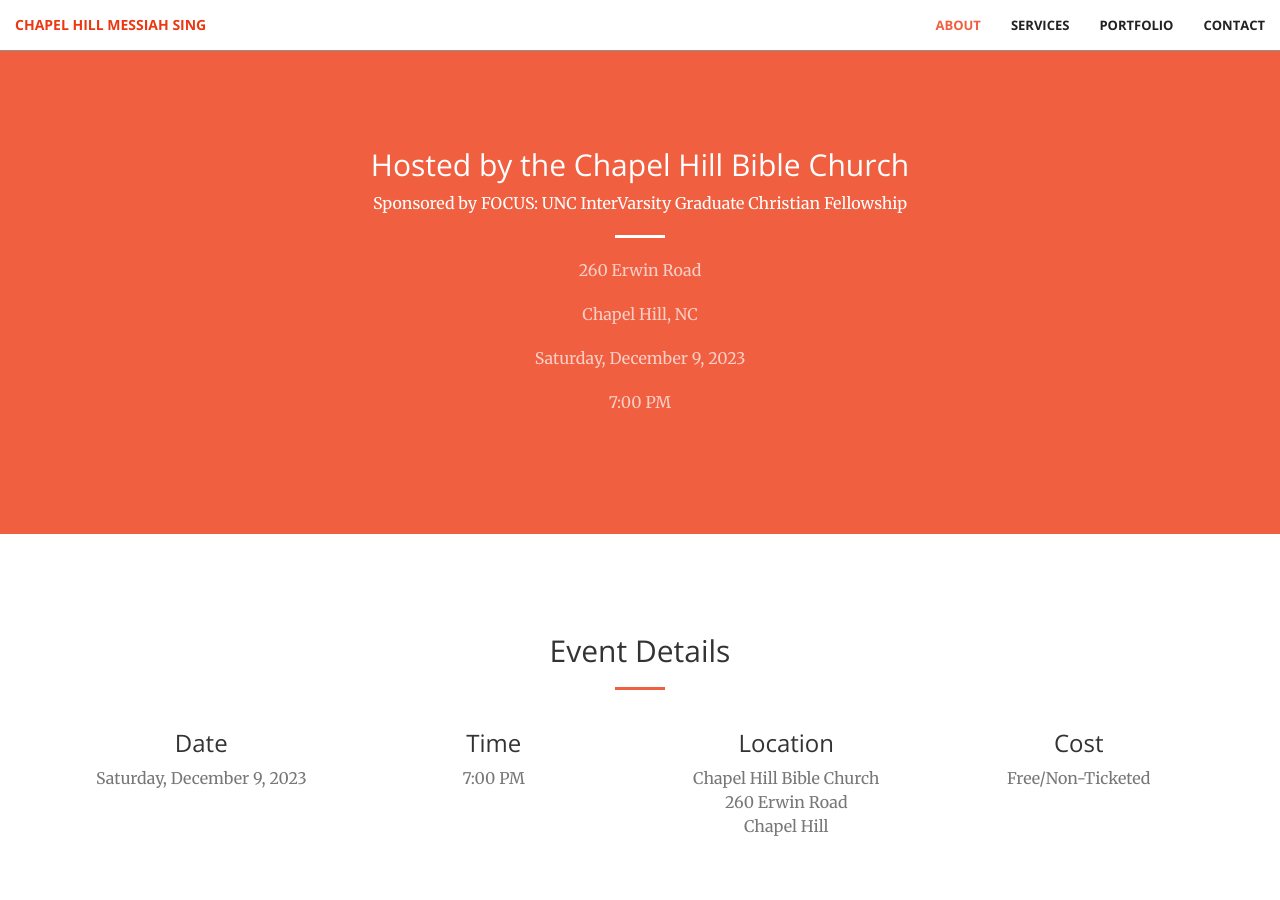
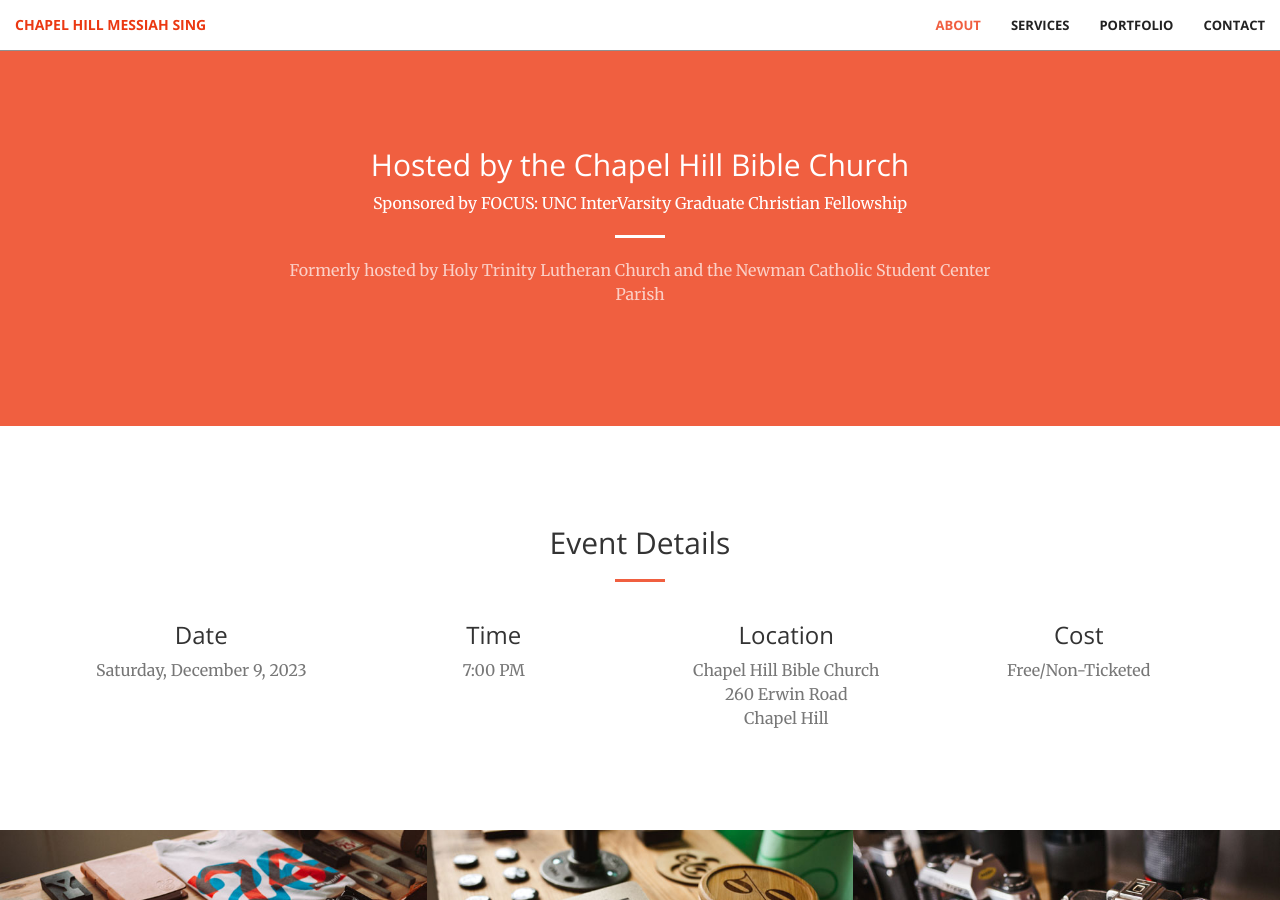
Before and after one commit to chapelhillmessiah/chapelhillmessiah.github.io, a Jekyll site: the page built from index-jekyll.html, in a window 1280 px wide and 900 px high, scrolled down 852 px. Built offline with Jekyll 4.4.1, drawn with Linux system fonts in a browser that asks for light colours.

Commit message:
[call-to-action.html] added Holy Trinity and Newman recognition

```diff
--- a/_includes/call-to-action.html
+++ b/_includes/call-to-action.html
@@ -5,10 +5,7 @@
                 <h2 class="section-heading">Hosted by the Chapel Hill Bible Church</h2>
                 <p>Sponsored by FOCUS: UNC InterVarsity Graduate Christian Fellowship</p>
                 <hr class="light">
-                <p class="text-faded">260 Erwin Road</p>
-                <p class="text-faded">Chapel Hill, NC</p>
-                <p class="text-faded">Saturday, December 9, 2023</p>
-                <p class="text-faded">7:00 PM</p>
+                <p class="text-faded">Formerly hosted by Holy Trinity Lutheran Church and the Newman Catholic Student Center Parish</p>
                 <!-- <a href="#" class="btn btn-default btn-xl">Get Started!</a> --!>
             </div>
         </div>
```
